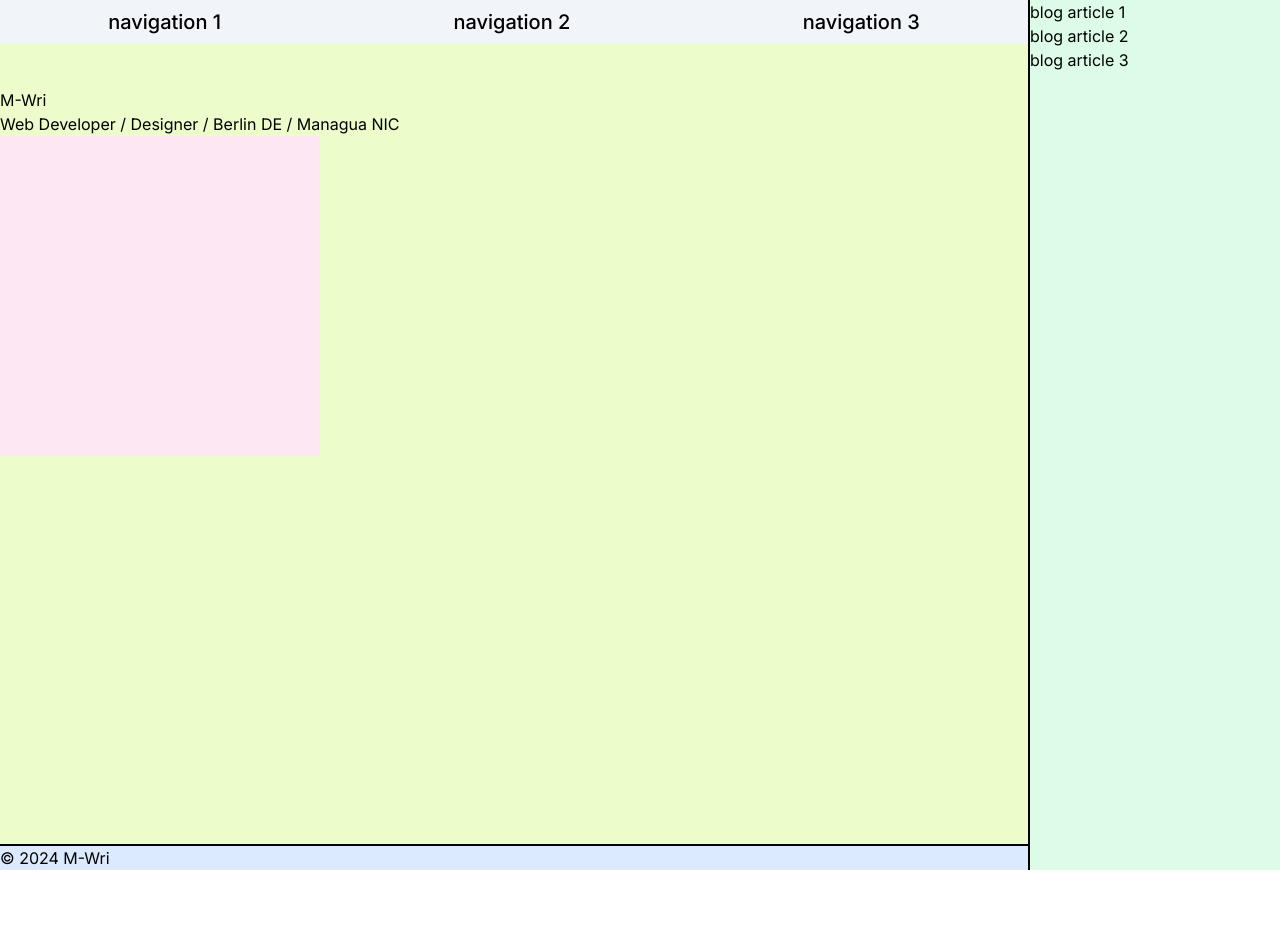
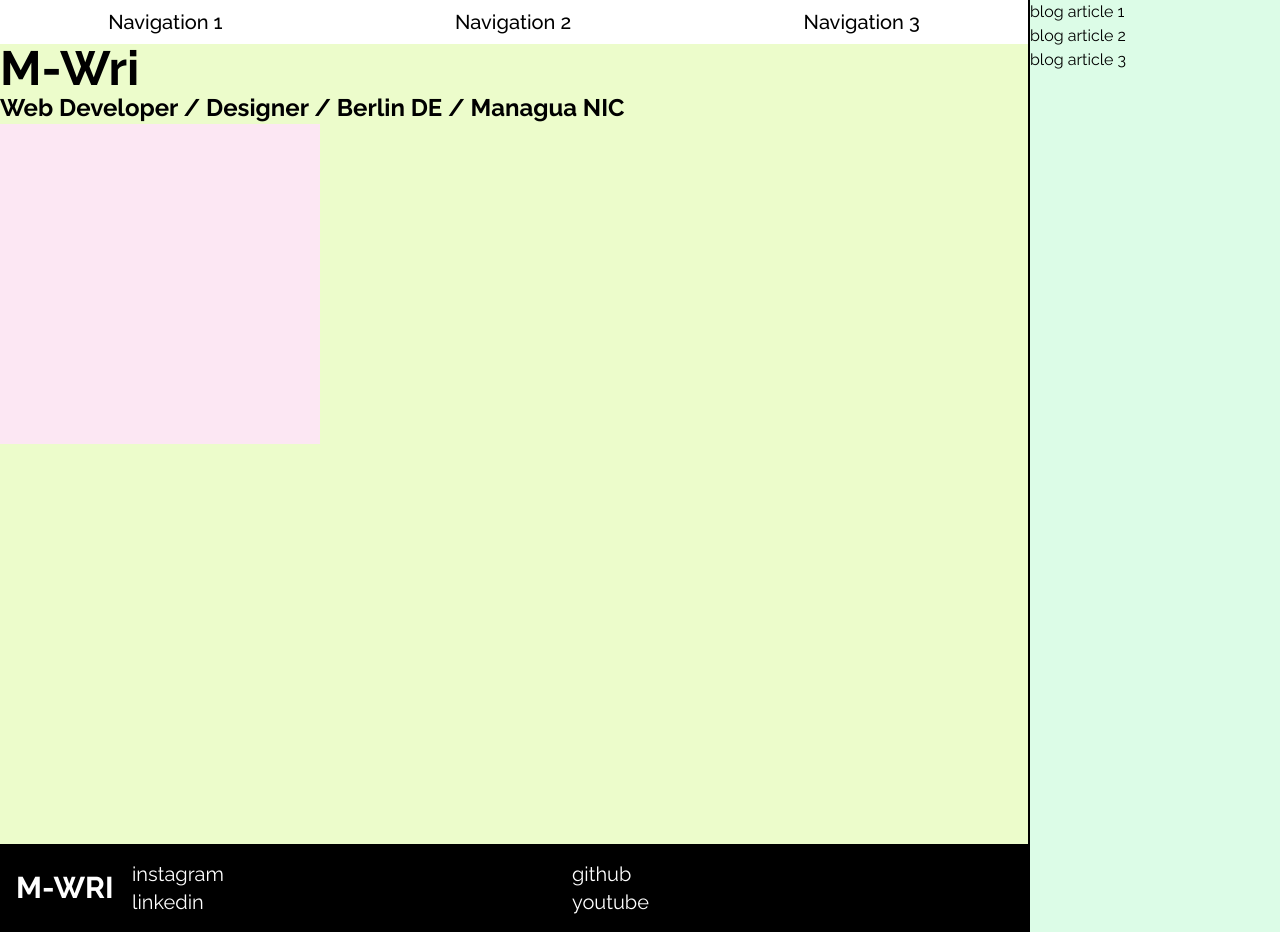
Before and after one commit to M-WRI/m-wri-website, a Next.js app: page / in a window 1280 px wide. Before the commit the page ends 870 px from the top, so only its background shows below. Built offline with nearby package versions, Linux system fonts and the light colour scheme.

Commit message:
basic footer and navigation

```diff
--- a/src/app/global.css
+++ b/src/app/global.css
@@ -7,3 +7,27 @@
   padding: 0;
   box-sizing: border-box;
 }
+
+body {
+  @apply overscroll-none;
+}
+
+h1 {
+  @apply text-5xl font-bold;
+}
+
+h2 {
+  @apply text-4xl font-bold;
+}
+
+h3 {
+  @apply text-3xl font-bold;
+}
+
+h4 {
+  @apply text-2xl font-bold;
+}
+
+h5 {
+  @apply text-xl font-bold;
+}
--- a/src/app/layout.tsx
+++ b/src/app/layout.tsx
@@ -1,8 +1,9 @@
 import type { Metadata } from "next";
-import { Inter } from "next/font/google";
+import { Raleway } from "next/font/google";
+import { Footer, Navigation } from "@/components";
 import "./global.css";
 
-const inter = Inter({ subsets: ["latin"] });
+const inter = Raleway({ subsets: ["latin"] });
 
 export const metadata: Metadata = {
   title: "Create Next App",
@@ -18,19 +19,9 @@ export default function RootLayout({
     <html lang="en">
       <body className={`${inter.className} grid grid-cols-[1fr_250px]`}>
         <section className="bg-blue-100 flex flex-col border-r-2 border-black relative">
-          <header className="grid gap-2 sticky top-0 left-0 right-0 py-2 bg-slate-100">
-            <nav className="text-xl font-medium">
-              <ul className="flex gap-4 justify-around">
-                <li>navigation 1</li>
-                <li>navigation 2</li>
-                <li>navigation 3</li>
-              </ul>
-            </nav>
-          </header>
-          <div className="bg-lime-100 h-screen py-11">{children}</div>
-          <footer className="border-black border-t-2">
-            <p>© {new Date().getFullYear()} M-Wri</p>
-          </footer>
+          <Navigation />
+          <div className="bg-lime-100 h-screen">{children}</div>
+          <Footer />
         </section>
         <section className="bg-green-100">
           <nav className="sticky top-0">
--- a/src/app/page.tsx
+++ b/src/app/page.tsx
@@ -2,7 +2,7 @@ export default function Home() {
   return (
     <main>
       <h1>M-Wri</h1>
-      <h3>Web Developer / Designer / Berlin DE / Managua NIC</h3>
+      <h4>Web Developer / Designer / Berlin DE / Managua NIC</h4>
       <div className="h-80 w-80 bg-pink-100"></div>
     </main>
   );
--- /dev/null
+++ b/src/components/footer/Footer.tsx
@@ -0,0 +1,12 @@
+import { SocialNavigation } from "../navigation";
+
+export const Footer = () => {
+  return (
+    <footer className="bg-black p-4 grid grid-cols-[100px_1fr] gap-4 items-center">
+      <div>
+        <h3 className="text-white">M-WRI</h3>
+      </div>
+      <SocialNavigation />
+    </footer>
+  );
+};
--- /dev/null
+++ b/src/components/footer/index.tsx
@@ -0,0 +1 @@
+export * from "./Footer";
--- /dev/null
+++ b/src/components/index.tsx
@@ -0,0 +1,2 @@
+export * from "./footer";
+export * from "./navigation";
--- /dev/null
+++ b/src/components/navigation/Navigation.tsx
@@ -0,0 +1,16 @@
+import { NavLink } from "./atoms";
+
+export const Navigation = () => {
+  const navigationLinks = ["Navigation 1", "Navigation 2", "Navigation 3"];
+  return (
+    <header className="grid gap-2 sticky top-0 left-0 right-0 py-2 bg-white">
+      <nav className="font-medium">
+        <ul className="flex gap-4 justify-around">
+          {navigationLinks.map((link) => (
+            <NavLink key={link} text={link} link={`#${link}`} />
+          ))}
+        </ul>
+      </nav>
+    </header>
+  );
+};
--- /dev/null
+++ b/src/components/navigation/SocialNavigation.tsx
@@ -0,0 +1,18 @@
+import { NavLink } from "./atoms";
+
+export const SocialNavigation = () => {
+  const socialMedia = ["instagram", "github", "linkedin", "youtube"];
+
+  return (
+    <ul className="grid grid-cols-2">
+      {socialMedia.map((social) => (
+        <NavLink
+          key={social}
+          text={social}
+          link={`https://${social}.com`}
+          color="white"
+        />
+      ))}
+    </ul>
+  );
+};
--- /dev/null
+++ b/src/components/navigation/atoms/NavLink.tsx
@@ -0,0 +1,18 @@
+export const NavLink = ({
+  text,
+  link,
+  color = "black",
+}: {
+  text: string;
+  link: string;
+  color?: "black" | "white";
+}) => {
+  const textColor = color === "black" ? "text-black" : "text-white";
+  return (
+    <li className={`${textColor} text-xl cursor-pointer`}>
+      <a href={`${link}`} target="_blank" rel="noreferrer">
+        {text}
+      </a>
+    </li>
+  );
+};
--- /dev/null
+++ b/src/components/navigation/atoms/index.tsx
@@ -0,0 +1 @@
+export * from "./NavLink";
--- /dev/null
+++ b/src/components/navigation/index.tsx
@@ -0,0 +1,2 @@
+export * from "./Navigation";
+export * from "./SocialNavigation";
```
